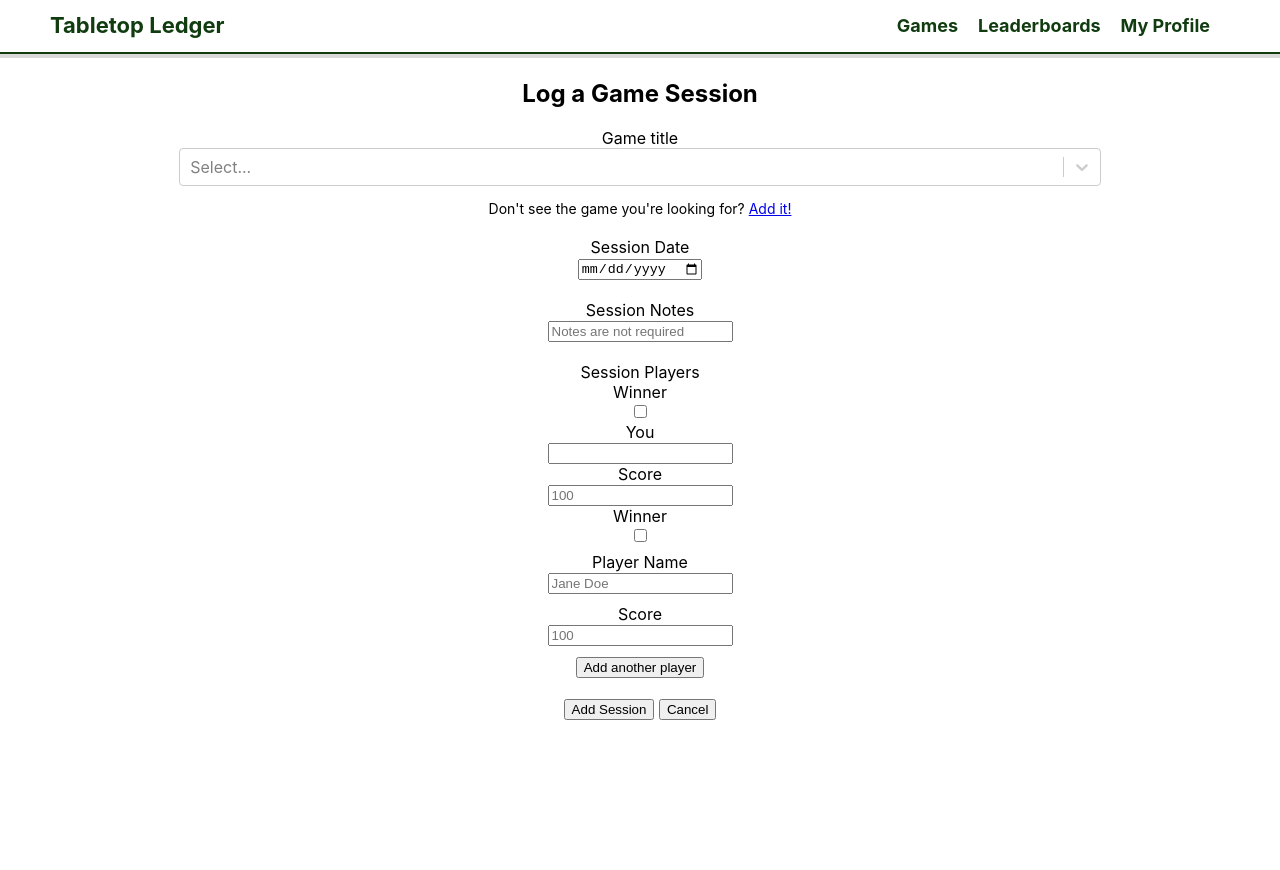
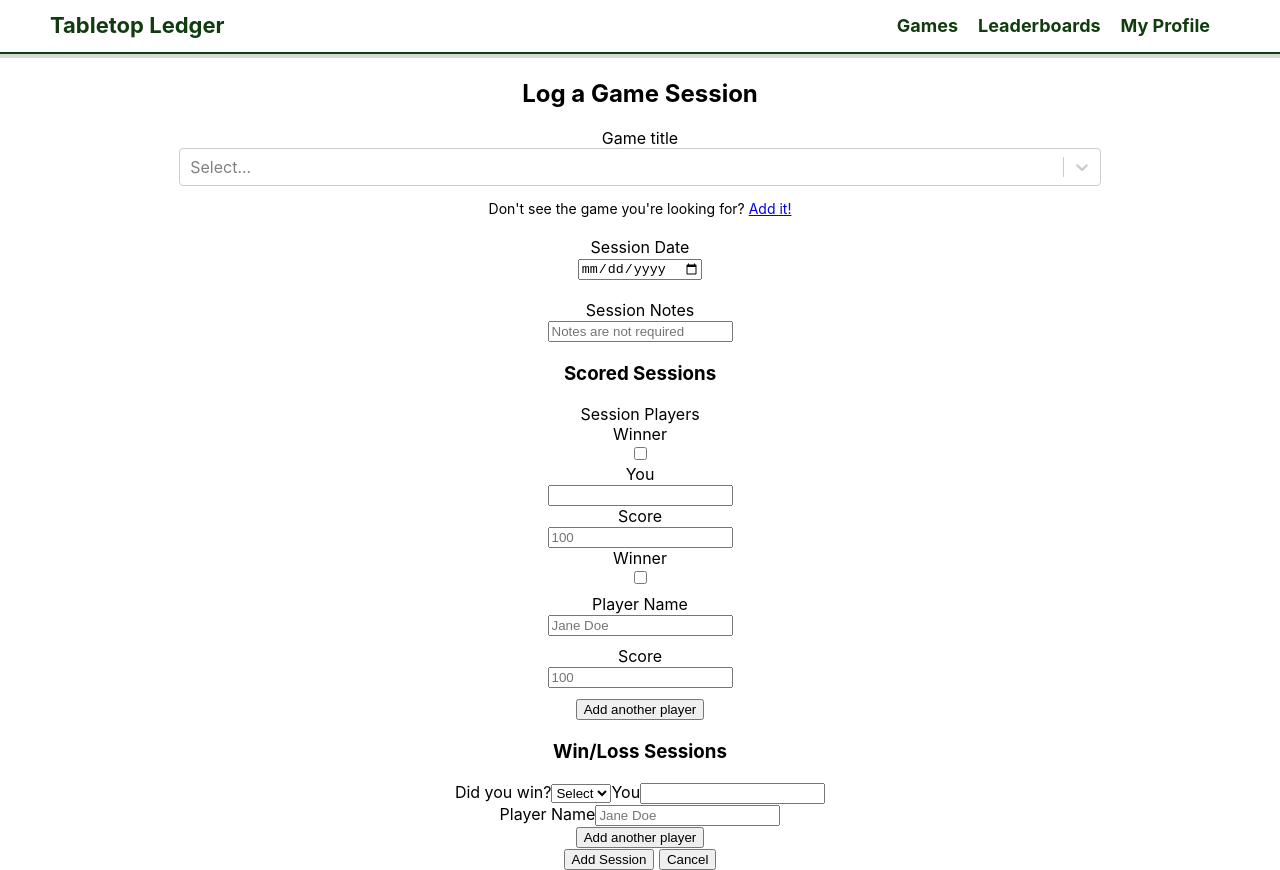
Before and after one commit to morrowRefactor/tabletop-ledger-react-client, a React (Create React App) app: page /add-session/1 in a window 1280 px wide. Before the commit the page ends 800 px from the top, so only its background shows below. Built offline with nearby package versions, Linux system fonts and the light colour scheme; no server answers.

Commit message:
added option to session form for win-loss games

```diff
--- /dev/null
+++ b/src/AddSessionPlayerForm/AddSessionPlayerForm.js
@@ -0,0 +1,27 @@
+import React, { Component } from 'react';
+import APIContext from '../APIContext';
+import './AddSessionPlayerForm.css';
+
+class AddSessionPlayerForm extends Component {
+    static contextType = APIContext;
+
+    render() {
+        const playerID = `playerIDWL[${this.props.id}]`;
+
+        return (
+            <section className='SessionForm_sessionPlayerWL'>
+                <label htmlFor='sessionPlayerName'>
+                    Player Name
+                </label>
+                <input
+                    type='text'
+                    id={playerID}
+                    placeholder='Jane Doe'
+                    required
+                />
+            </section>
+        );
+    }
+}
+
+export default AddSessionPlayerForm;
--- a/src/SessionForm/SessionForm.js
+++ b/src/SessionForm/SessionForm.js
@@ -2,6 +2,7 @@ import React, { Component } from 'react';
 import { Link } from 'react-router-dom';
 import Select from 'react-select';
 import SessionPlayerForm from '../SessionPlayerForm/SessionPlayerForm';
+import AddSessionPlayerForm from '../AddSessionPlayerForm/AddSessionPlayerForm';
 import ValidationError from '../ValidationError/ValidationError';
 import APIContext from '../APIContext';
 import config from '../config';
@@ -19,6 +20,7 @@ class SessionForm extends Component {
             date: { value: '', touched: false },
             notes: { value: '', touched: false },
             playerCount: [ 1 ],
+            playerCountWL: [ 1 ],
             scores: []
         };
     };
@@ -68,7 +70,16 @@ class SessionForm extends Component {
         newCount.push(newCount.length + 1);
 
         this.setState({
-          resCount: newCount
+            playerCount: newCount
+        });
+    };
+
+    addPlayerWL = () => {
+        let newCount = this.state.playerCountWL;
+        newCount.push(newCount.length + 1);
+
+        this.setState({
+            playerCountWL: newCount
         });
     };
 
@@ -138,10 +149,30 @@ class SessionForm extends Component {
     };
 
     handleSessionPlayers = newSession => {
-        // populate players array with each entry submitted
         let newSessionScores = [];
+        let hostScore = {};
+        let winnerVal;
 
-        const hostScore = {
+        // check whether scored or win/loss session was submitted
+        const gameType = document.getElementById('winLoss').value;
+        if(gameType === 'Yes' || gameType === 'No') {
+            if (gameType === 'Yes') {
+                winnerVal = true;
+            }
+            if (gameType === 'No') {
+                winnerVal = false;
+            }
+
+            hostScore = {
+                uid: parseInt(this.props.match.params.uid),
+                session_id: newSession.id,
+                game_id: this.state.gameID,
+                name: document.getElementById('hostName').value,
+                winner: winnerVal
+            }
+        }
+        else {
+            hostScore = {
                 uid: parseInt(this.props.match.params.uid),
                 session_id: newSession.id,
                 game_id: this.state.gameID,
@@ -149,11 +180,31 @@ class SessionForm extends Component {
                 score: parseInt(document.getElementById('hostScore').value),
                 winner: document.getElementById('hostWin').checked
             };
+        }
+
         let newArr = newSessionScores;
         newArr.push(hostScore);
         newSessionScores = newArr;
 
-        if(this.state.playerCount.length > 1) {
+        if(gameType === 'Yes' || gameType === 'No') {
+            if(this.state.playerCountWL.length > 0) {
+                for(let i = 0; i < this.state.playerCountWL.length; i++) {
+                    const id = this.state.playerCountWL[i];
+                    const playerName = document.getElementById(`playerIDWL[${id}]`);
+                    const newPlayer = {
+                        session_id: newSession.id,
+                        game_id: this.state.gameID,
+                        name: playerName.value,
+                        winner: winnerVal
+                    };
+                    let newArr = newSessionScores;
+                    newArr.push(newPlayer);
+                    newSessionScores = newArr;
+                }
+            }
+        }
+        else {
+            if(this.state.playerCount.length > 0) {
                 for(let i = 0; i < this.state.playerCount.length; i++) {
                     const id = this.state.playerCount[i];
                     const playerName = document.getElementById(`playerID[${id}]`);
@@ -169,6 +220,7 @@ class SessionForm extends Component {
                     let newArr = newSessionScores;
                     newArr.push(newPlayer);
                     newSessionScores = newArr;
+                }
             }
         }
 
@@ -242,6 +294,13 @@ class SessionForm extends Component {
         const addGameLink = `/add-games/${parseInt(this.props.match.params.uid)}`
         const sessionPlayers = this.state.playerCount.map(plyr =>
             <SessionPlayerForm
+                key={plyr}
+                id={plyr}
+            />
+        );
+
+        const sessionPlayersWL = this.state.playerCountWL.map(plyr =>
+            <AddSessionPlayerForm
                 key={plyr}
                 id={plyr}
             />
@@ -325,6 +384,7 @@ class SessionForm extends Component {
                             onChange={e => this.updateNotes(e.target.value)}
                         />
                     </section>
+                    <h3>Scored Sessions</h3>
                     <section className='sessionForm_formField'>
                         <label htmlFor='sessionPlayer'>
                             Session Players
@@ -357,6 +417,31 @@ class SessionForm extends Component {
                         {sessionPlayers}
                         <button className='sessionFrom_addPlayer' type='button' onClick={e => this.addPlayer()}>Add another player</button>
                     </section>
+                    <h3>Win/Loss Sessions</h3>
+                    <section className='sessionForm_winLoss'>
+                        <label htmlFor='winLoss'>
+                            Did you win?
+                        </label>
+                        <select
+                            type='select'
+                            id='winLoss'
+                        >
+                            <option>Select</option>
+                            <option>Yes</option>
+                            <option>No</option>
+                        </select>
+                        <label htmlFor='sessionPlayerName'>
+                            You
+                        </label>
+                        <input
+                            type='text'
+                            id='hostNameWL'
+                            defaultValue={user.name}
+                            required
+                        />
+                        {sessionPlayersWL}
+                        <button className='sessionFrom_addPlayer' type='button' onClick={e => this.addPlayerWL()}>Add another player</button>
+                    </section>
                     <div className='AddDestinationForm_buttons'>
                         <button
                             type='button'
```
Also changed, not shown: src/AddSessionPlayerForm/AddSessionPlayerForm.css (added), 1 other file (tests, documents, lock files or other folders). Lines whose indentation alone changed are shown as unchanged.
